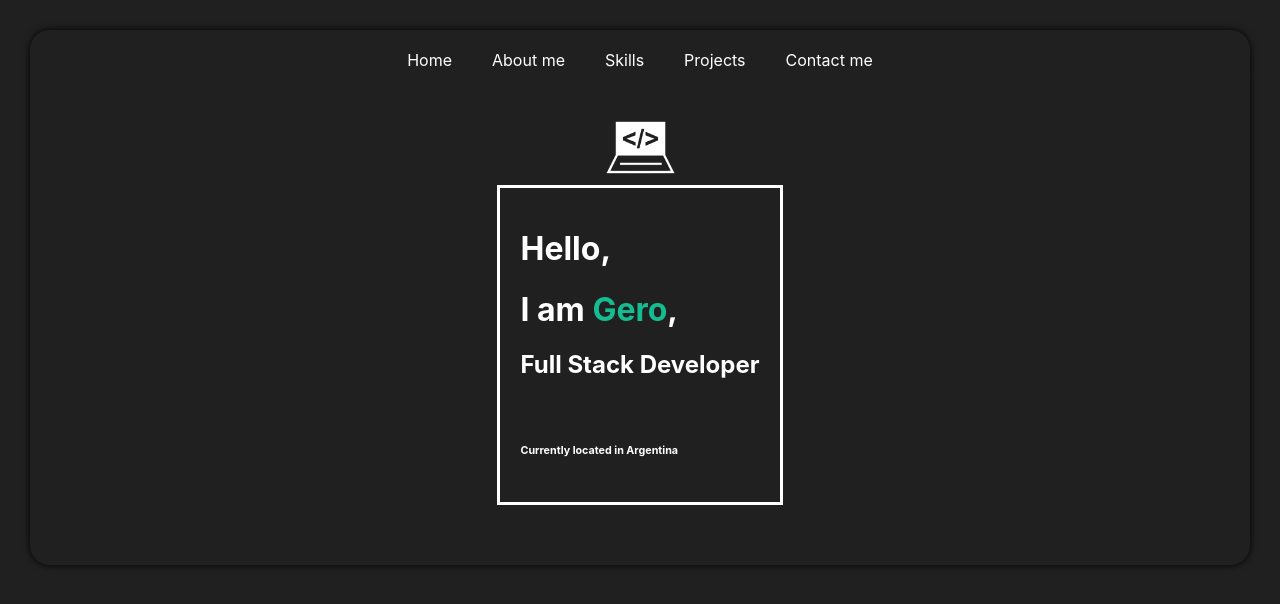
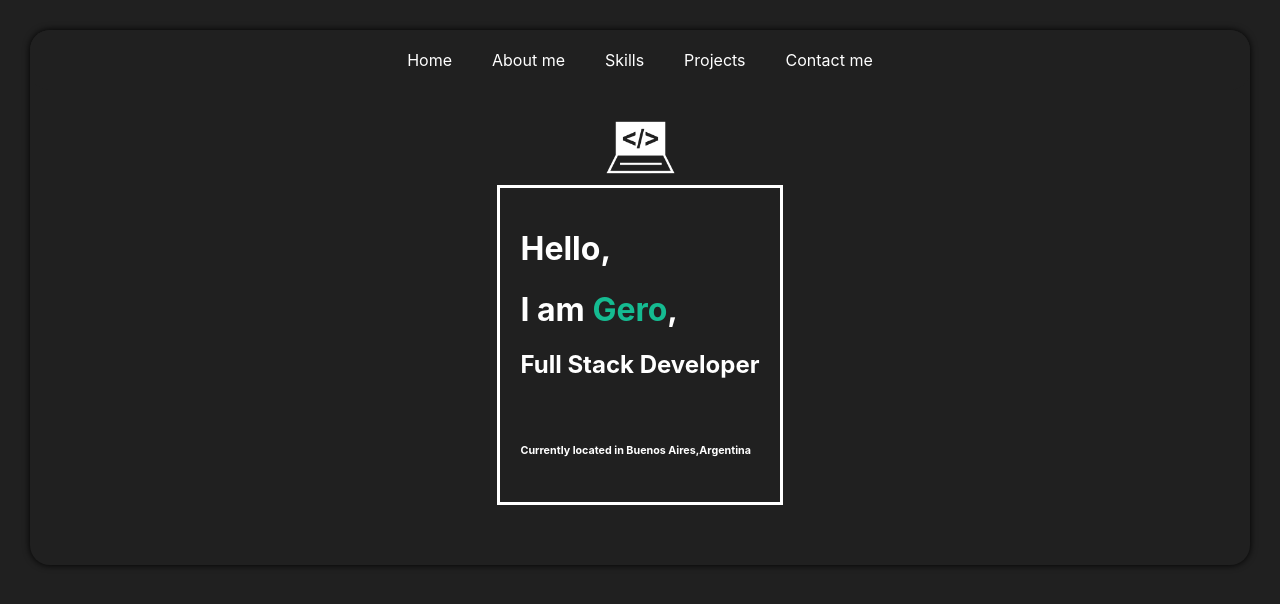
Before and after one commit to gerogarzon/Porfolio, a React (Create React App) app: page / in a window 1280 px wide. Shown: the top 604 px of the page. Built offline with nearby package versions, Linux system fonts and the light colour scheme.

Commit message:
change padding at about me

```diff
--- a/src/components/AboutMe/AboutMe.css
+++ b/src/components/AboutMe/AboutMe.css
@@ -7,7 +7,8 @@
   flex-wrap: wrap;
   color: #fff;
   border-radius: 20px;
-  padding: 30px;
+  padding:0px 60px;
+
 }
 
 
--- a/src/components/AboutMe/AboutMe.jsx
+++ b/src/components/AboutMe/AboutMe.jsx
@@ -90,6 +90,9 @@ const AboutMe = () => {
         <br></br>
         <br></br>
         <br></br>
+        <br></br>
+        <br></br>
+        <br></br>
       </div>
     </>
   );
--- a/src/components/Main/Main.jsx
+++ b/src/components/Main/Main.jsx
@@ -18,7 +18,7 @@ const Main = () => {
           </h1>
           <h2 className="textAlignLeft">Full Stack Developer</h2>
           <br></br>
-          <h6 className="textAlignLeft">Currently located in Argentina</h6>
+          <h6 className="textAlignLeft">Currently located in Buenos Aires,Argentina</h6>
         </div>
         <br></br>
         <br></br>
```
